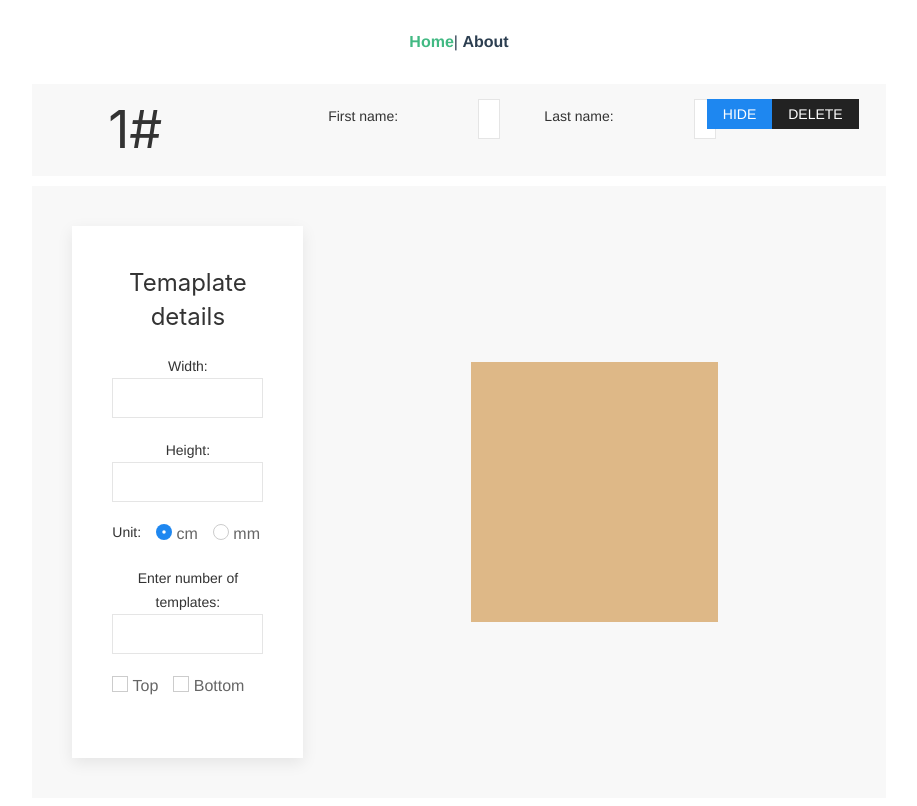
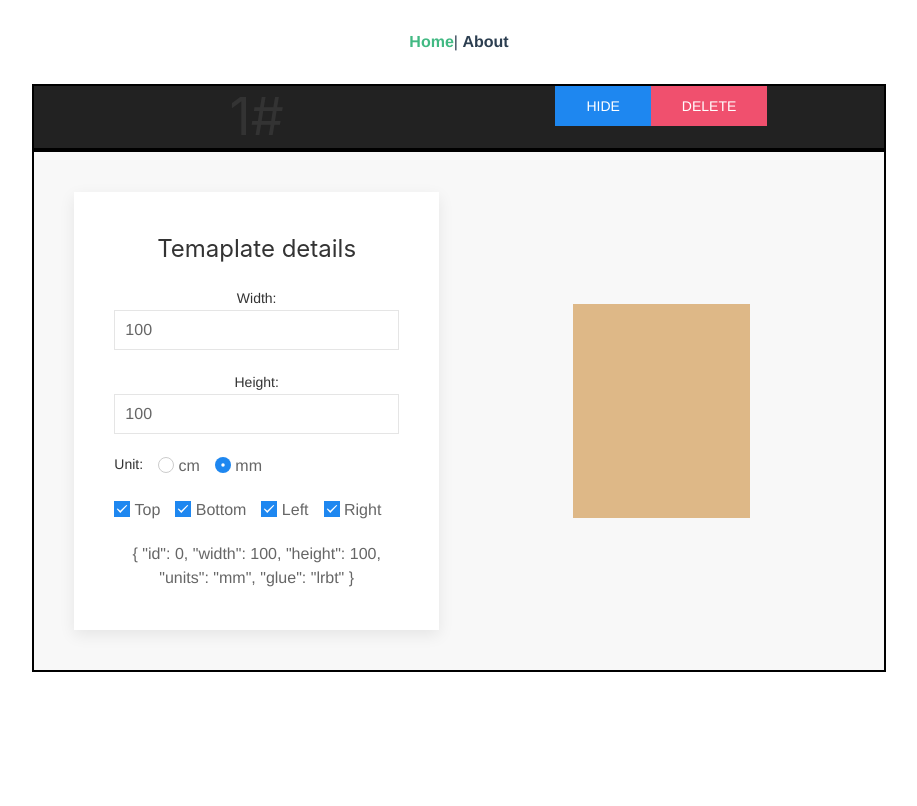
Before and after one commit to sebastianp63/joinery-project-vue, a Vue app: page /#/ in a window 1280 px wide. Shown: the top 806 px of the page, without its empty margins (181-1098 px from the left). Built offline with nearby package versions, Linux system fonts and the light colour scheme.

Commit message:
Add passing data beetwen component

```diff
--- a/src/components/Template.vue
+++ b/src/components/Template.vue
@@ -1,17 +1,19 @@
 <template>
-  <div class="home">
+  <div class="template">
     <template-header></template-header>
     <div
-      class="uk-container uk-width-2-3 uk-align-center uk-background-muted uk-padding uk-margin-small-top"
+      class="uk-container uk-width-2-3 uk-align-center uk-background-muted uk-padding uk-margin-remove-top"
     >
       <div class="uk-child-width-expand@s uk-text-center" uk-grid>
-        <div class="uk-width-1-3@m">
-          <template-form
-            @getChangeCheckedTop="veneerSide.top = !veneerSide.top"
-            @getChangeCheckedBottom="veneerSide.bottom = !veneerSide.bottom"
-          ></template-form>
+        <div class>
+          <template-form @onUpdated="onTemplateUpdate" />
         </div>
-        <template-preview v-bind:topBorder="veneerSide.top" v-bind:bottomBorder="veneerSide.bottom"></template-preview>
+        <template-preview
+          v-bind:topBorder="veneerSide.top"
+          v-bind:bottomBorder="veneerSide.bottom"
+          :leftBorder="veneerSide.left"
+          :rightBorder="veneerSide.right"
+        ></template-preview>
       </div>
     </div>
   </div>
@@ -21,29 +23,48 @@
 import TemplateForm from "@/components/TemplateForm.vue";
 import TemplateHeader from "@/components/TemplateHeader.vue";
 import TemplatePreview from "@/components/TemplatePreview.vue";
+import UserHeader from "@/components/UserHeader.vue";
 
 export default {
-  name: "Template",
+  name: "template",
   data: function() {
     return {
       width: 0,
       height: 0,
       veneerSide: {
         top: false,
-        bottom: false
+        bottom: false,
+        left: false,
+        right: false
       }
     };
   },
   components: {
     TemplateForm,
     TemplateHeader,
-    TemplatePreview
+    TemplatePreview,
+    UserHeader
   },
   methods: {
+    onTemplateUpdate(data) {
+      console.log(data);
+
+      // Webpack proxy API
+
+      // axios.post('url', order).then((data) => {
+      //   alert('Saved')
+      // })
+    },
     showData: function(value) {
       this.width = value;
-      cosnole.log(this.width);
+      console.log(this.width);
     }
   }
 };
 </script>
+
+<style lang="scss" scoped>
+.uk-container {
+  border: 2px solid black;
+}
+</style>
--- a/src/components/TemplateForm.vue
+++ b/src/components/TemplateForm.vue
@@ -6,14 +6,14 @@
         <div class="uk-margin">
           <label class="uk-form-label" for="form-width">Width:</label>
           <div class="uk-form-controls">
-            <input class="uk-input" id="form-width" type="number" />
+            <input class="uk-input" id="form-width" type="number" v-model="state.width" />
           </div>
         </div>
 
         <div class="uk-margin">
           <label class="uk-form-label" for="form-height">Height:</label>
           <div class="uk-form-controls">
-            <input class="uk-input" id="form-height" type="number" />
+            <input class="uk-input" id="form-height" type="number" v-model="state.height" />
           </div>
         </div>
 
@@ -21,40 +21,114 @@
           <label class="uk-form-label" for="form-width">Unit:</label>
 
           <label>
-            <input class="uk-radio" type="radio" name="radio-unit" checked /> cm
+            <input
+              class="uk-radio"
+              type="radio"
+              name="radio-unit"
+              :checked="state.units === 'cm'"
+              @input="state.units='cm'"
+            /> cm
           </label>
           <label>
-            <input class="uk-radio" type="radio" name="radio-unit" /> mm
+            <input
+              class="uk-radio"
+              type="radio"
+              name="radio-unit"
+              :checked="state.units === 'mm'"
+              @input="state.units='mm'"
+            /> mm
           </label>
         </div>
 
-        <div class="uk-margin">
+        <!-- <div class="uk-margin">
           <label class="uk-form-label" for="form-amount">Enter number of templates:</label>
           <div class="uk-form-controls">
             <input class="uk-input" id="form-amount" type="number" placeholder />
           </div>
-        </div>
+        </div>-->
 
         <div class="uk-margin uk-grid-small uk-child-width-auto uk-grid">
           <label>
-            <input class="uk-checkbox" type="checkbox" @change="$emit('getChangeCheckedTop')" /> Top
+            <input
+              class="uk-checkbox"
+              type="checkbox"
+              :checked="state.glue.includes('t')"
+              @input="setGlue('t')"
+            /> Top
           </label>
           <label>
-            <input class="uk-checkbox" type="checkbox" @change="$emit('getChangeCheckedBottom')" /> Bottom
+            <input
+              class="uk-checkbox"
+              type="checkbox"
+              :checked="state.glue.includes('b')"
+              @input="setGlue('b')"
+            /> Bottom
+          </label>
+          <label>
+            <input
+              class="uk-checkbox"
+              type="checkbox"
+              :checked="state.glue.includes('l')"
+              @input="setGlue('l')"
+            /> Left
+          </label>
+          <label>
+            <input
+              class="uk-checkbox"
+              type="checkbox"
+              :checked="state.glue.includes('r')"
+              @input="setGlue('r')"
+            /> Right
           </label>
         </div>
-        <!-- <p v-if="checked">just do it</p> -->
       </fieldset>
+      {{state}}
     </form>
   </div>
 </template>
 
 <script>
-import { METHODS } from "http";
 export default {
   name: "TemplateForm",
-  props: {},
-  methods: {}
+  watch: {
+    state: {
+      handler(old, val) {
+        if (val.height < 0) {
+          val.height = 0;
+        }
+
+        if (val.width < 0) {
+          val.width = 0;
+        }
+        this.$emit("onUpdated", this.state);
+      },
+      deep: true
+    }
+  },
+  data() {
+    return {
+      state: {
+        id: 0,
+        width: 100,
+        height: 100,
+        units: "mm",
+        glue: "lrbt"
+      }
+    };
+  },
+  methods: {
+    setGlue(glue) {
+      let v = new Set(this.state.glue);
+
+      if (this.state.glue.includes(glue)) {
+        v.delete(glue);
+      } else {
+        v.add(glue);
+      }
+
+      this.state.glue = Array.from(v.values()).join("");
+    }
+  }
 };
 </script>
 
--- a/src/components/TemplateHeader.vue
+++ b/src/components/TemplateHeader.vue
@@ -1,26 +1,12 @@
 <template>
   <div
-    class="uk-container uk-width-2-3 uk-align-center uk-background-muted uk-padding-small uk-margin-small-bottom"
+    class="uk-container uk-width-2-3 uk-align-center uk-background-secondary uk-margin-remove-bottom"
   >
     <div class="uk-child-width-expand@s" uk-grid>
       <h6 class="uk-heading-small">1#</h6>
-
-      <form action class="uk-form-horizontal">
-        <label class="uk-form-label clearfix" for="first-name-template">First name:</label>
-        <div class="uk-form-controls">
-          <input class="uk-input" id="first-name-template" type="text" placeholder />
-        </div>
-      </form>
-      <form action class="uk-form-horizontal">
-        <label class="uk-form-label clearfix" for="last-name-template">Last name:</label>
-        <div class="uk-form-controls">
-          <input class="uk-input" id="last-name-template" type="text" placeholder />
-        </div>
-      </form>
-
       <div>
-        <button class="uk-button uk-button-primary uk-button-small">Hide</button>
-        <button class="uk-button uk-button-secondary uk-button-small">Delete</button>
+        <button class="uk-button uk-button-primary">Hide</button>
+        <button class="uk-button uk-button-danger">Delete</button>
       </div>
     </div>
   </div>
@@ -38,4 +24,7 @@ export default {
 </script>
 
 <style lang="scss" scoped>
+.uk-container {
+  border: 2px solid black;
+}
 </style>
--- a/src/components/TemplatePreview.vue
+++ b/src/components/TemplatePreview.vue
@@ -8,33 +8,21 @@
       class="bord five"
       v-bind:class="{
       'top-border': topBorder,
-      'bottom-border': bottomBorder
+      'bottom-border': bottomBorder,
+      'left-border': leftBorder,
+      'right-border': rightBorder
       }"
     ></div>
   </div>
 </template>
 
 <script>
-// export default {
-//   props: {
-//     veneerSide: {
-//       type: Object,
-//       default: function() {
-//         return {
-//           top: false,
-//           bottom: false,
-//           left: false,
-//           right: false
-//         };
-//       }
-//     }
-//   }
-// };
-
 export default {
   props: {
     topBorder: Boolean,
-    bottomBorder: Boolean
+    bottomBorder: Boolean,
+    leftBorder: Boolean,
+    rightBorder: Boolean
   },
   metods: {}
 };
@@ -54,9 +42,6 @@ export default {
 
   div {
     position: relative;
-    // border: 2px solid rgb(233, 171, 88);
-
-    // border-radius: 5px;
   }
 
   .bord {
@@ -116,7 +101,6 @@ export default {
   top: 0;
   left: 0;
   width: 100%;
-
   height: 50px;
 }
 
@@ -125,7 +109,6 @@ export default {
   top: 0;
   right: 0;
   width: 60px;
-
   height: 100%;
 }
 
@@ -136,4 +119,12 @@ export default {
 .bottom-border {
   border-bottom: 5px solid brown;
 }
+
+.left-border {
+  border-left: 5px solid brown;
+}
+
+.right-border {
+  border-right: 5px solid brown;
+}
 </style>
--- /dev/null
+++ b/src/components/UserHeader.vue
@@ -0,0 +1,34 @@
+<template>
+  <div
+    class="uk-container uk-width-2-3 uk-align-center uk-background-muted uk-padding-small uk-background-primary"
+  >
+    <div class="uk-child-width-expand@s" uk-grid>
+      <form action class="uk-form-horizontal">
+        <label class="uk-form-label" for="first-name-template">First name:</label>
+        <div class="uk-form-controls">
+          <input class="uk-input" id="first-name-template" type="text" placeholder />
+        </div>
+      </form>
+      <form action class="uk-form-horizontal">
+        <label class="uk-form-label" for="last-name-template">Last name:</label>
+        <div class="uk-form-controls">
+          <input class="uk-input" id="last-name-template" type="text" placeholder />
+        </div>
+      </form>
+    </div>
+  </div>
+</template>
+
+<script>
+export default {
+  props: {
+    templateNumber: {
+      type: Number,
+      reqired: true
+    }
+  }
+};
+</script>
+
+<style lang="scss" scoped>
+</style>
```
